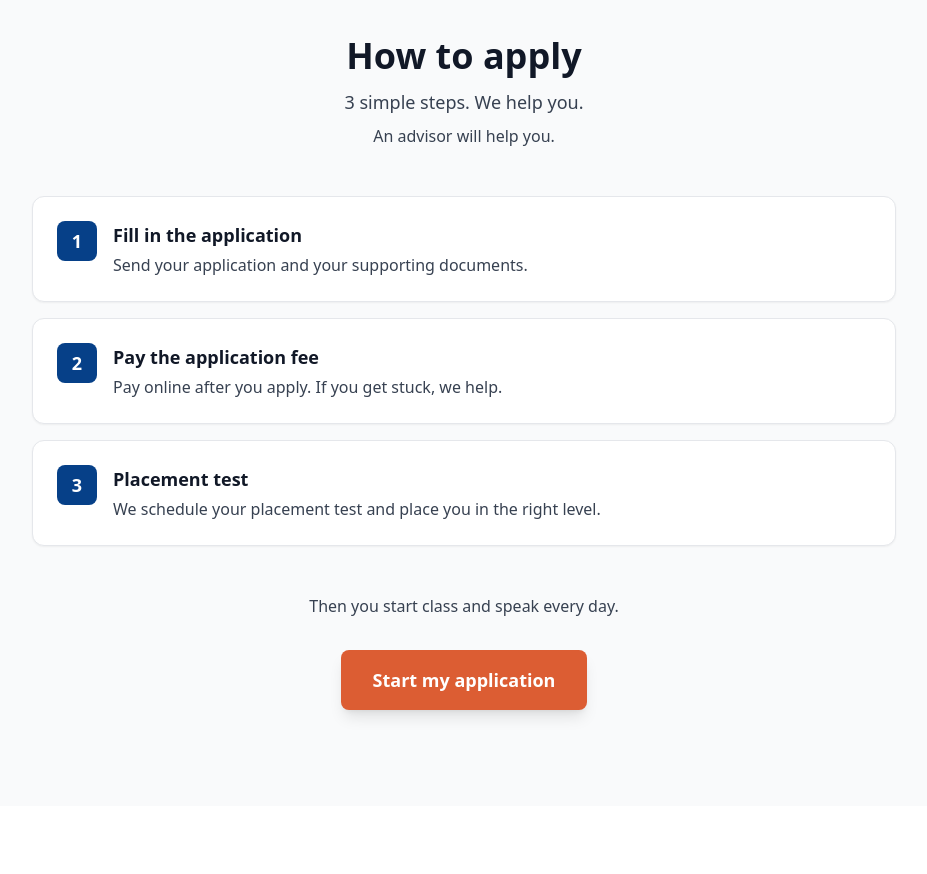
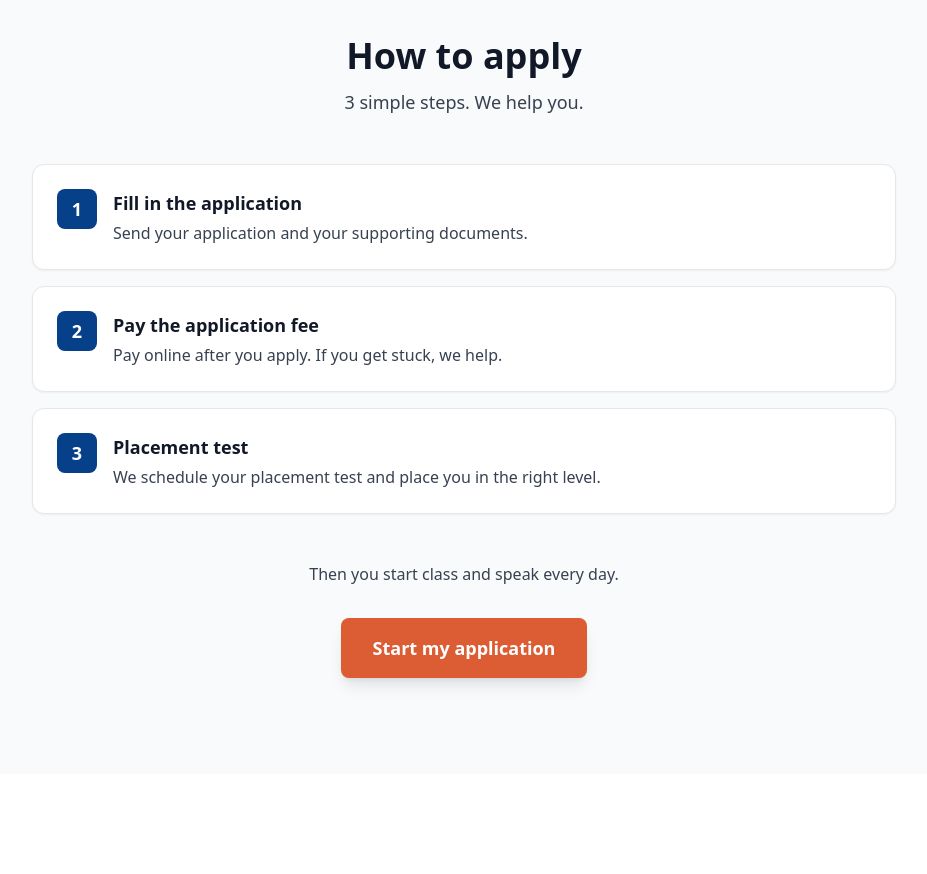
Before and after one commit to Qwixo/apply.INTERLINK.edu-28.8.2025-old-v1.1, a React (Vite) app: page /greensboro in a window 1280 px wide. Shown: the part 6660-7534 px from the top of the page, without its empty margins (176-1103 px from the left). Built offline with nearby package versions, Linux system fonts and the light colour scheme.

Commit message:
Updated GreensboroPage.tsx

```diff
--- a/src/pages/GreensboroPage.tsx
+++ b/src/pages/GreensboroPage.tsx
@@ -644,9 +644,6 @@ function GreensboroPage() {
             <p className="text-lg text-gray-700 mb-2">
               3 simple steps. We help you.
             </p>
-            <p className="text-gray-700">
-              An advisor will help you.
-            </p>
           </div>
 
           <div className="space-y-4 mb-12">
```
